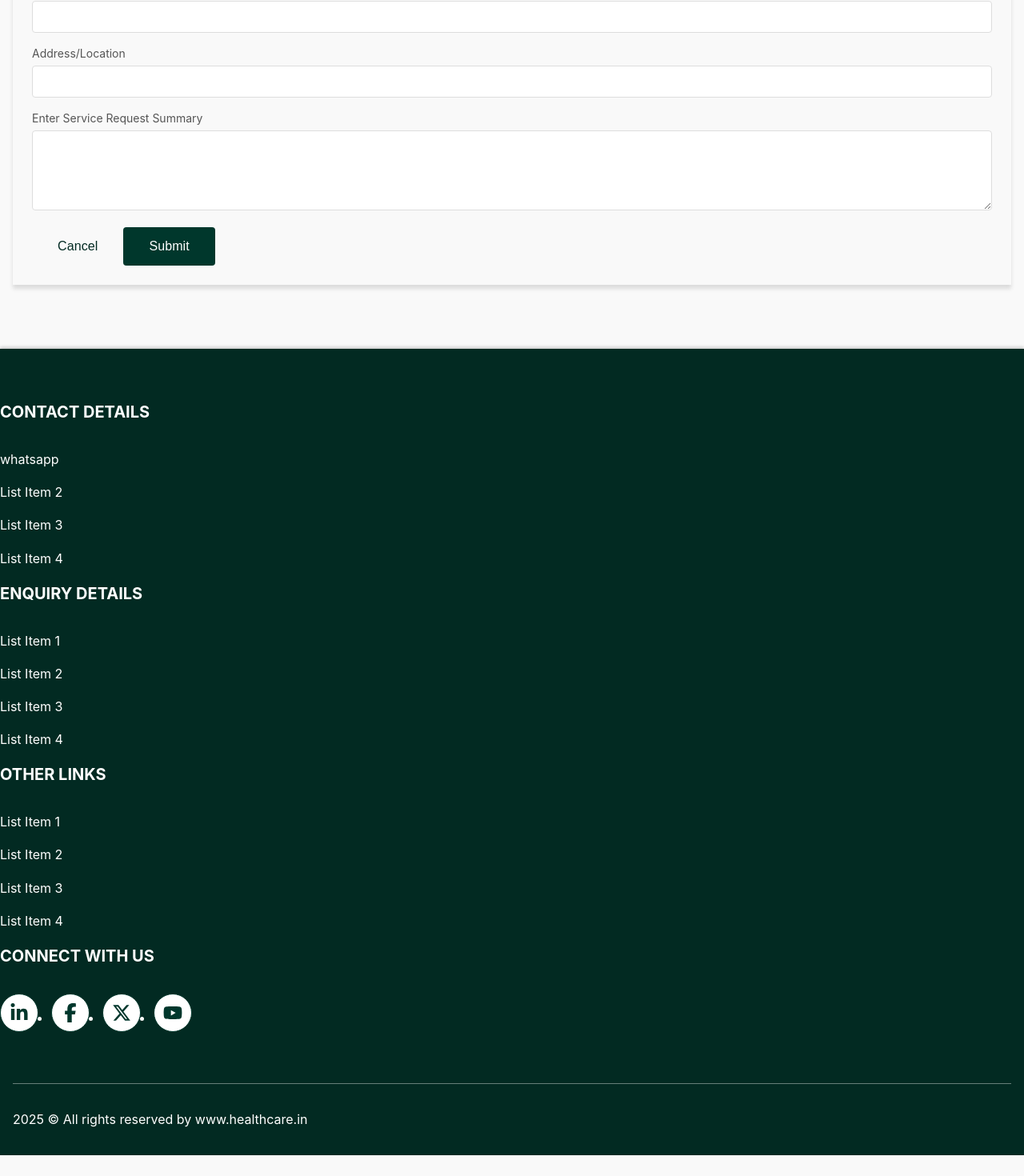
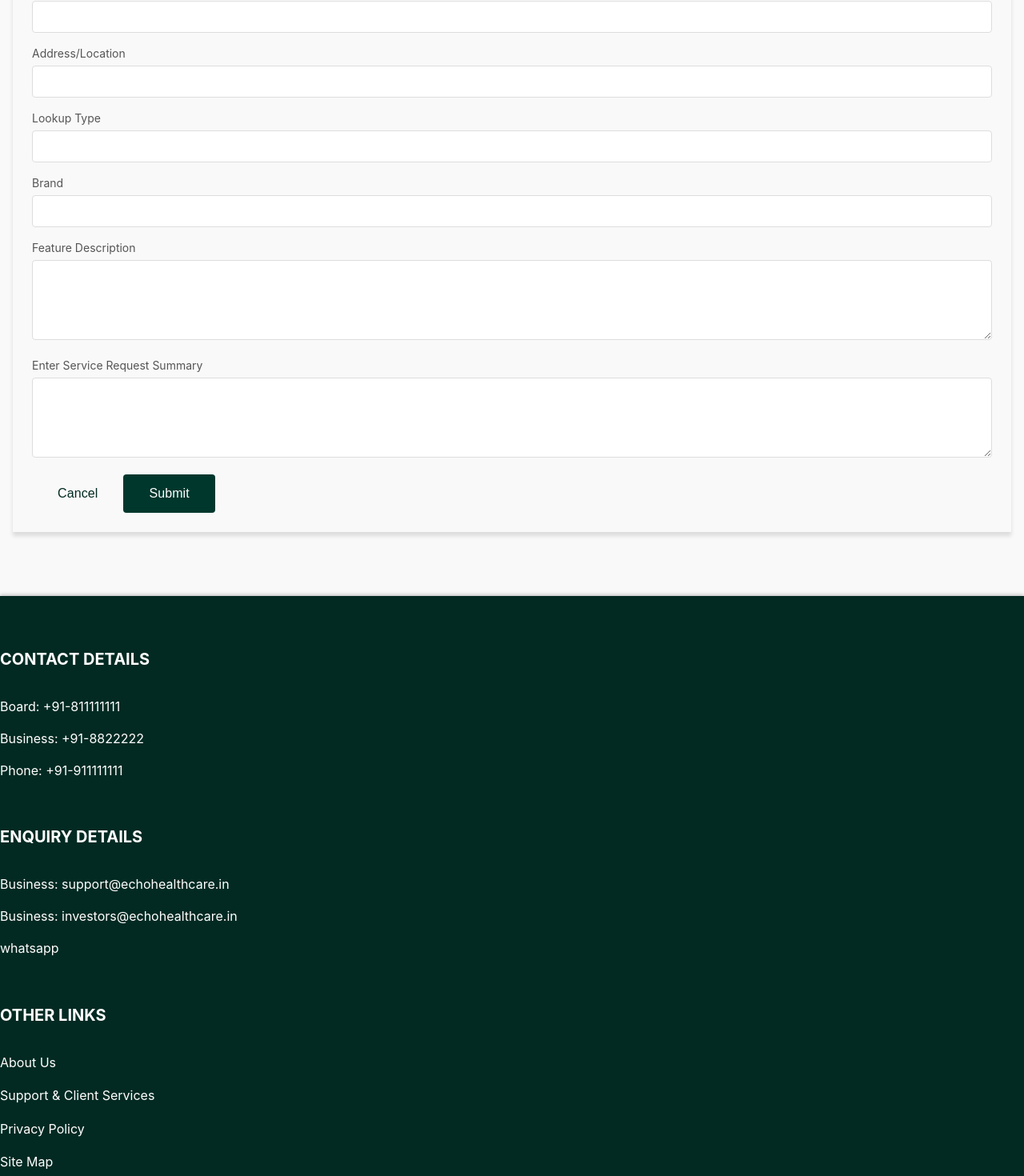
Before and after one commit to rajdevmaurya/echo-ui_v1, a React (Create React App) app: page /collection/jobs/1 in a window 1280 px wide. Shown: the part 714-2184 px from the top of the page at 80% size. Built offline with nearby package versions, Linux system fonts and the light colour scheme; no server answers; sample sign-in values are in the browser's storage; the HTML template or start-up script is replaced by a standard one.

Commit message:
Updated fixes
Updated fixes

```diff
--- a/src/components/admin/JobForm.js
+++ b/src/components/admin/JobForm.js
@@ -12,6 +12,7 @@ const JobServiceForm = () => {
     title: '',
     company: '',
     logoUrl: '',
+    lookupType: '',
     description: '',
     createDate: ''
   });
@@ -53,6 +54,9 @@ const JobServiceForm = () => {
             title: jobData.title,
             company: jobData.company,
             logoUrl: jobData.logoUrl,
+            lookupType: jobData.logoUrl,
+            brand: jobData.brand,
+            featureDescription: jobData.featureDescription,
             description: jobData.description,
             createDate: jobData.createDate
           });
@@ -165,12 +169,43 @@ const JobServiceForm = () => {
         label='Company'
         fieldErrorMsg='Company cannot be empty'
       />
+
+
       <Input
         className="validate"
         value={job.logoUrl}
         id="logoUrl"
         onChange={handleChange}
         label='Logo Url'
+      />
+
+     <Input
+        required
+        className="validate"
+        value={job.lookupType}
+        id="lookupType"
+        onChange={handleChange}
+        label='Lookup Type'
+        fieldErrorMsg='Lookup Typecannot be empty'
+      />
+      <Input
+        required
+        className="validate"
+        value={job.brand}
+        id="brand"
+        onChange={handleChange}
+        label='Brand'
+        fieldErrorMsg='Brand Typecannot be empty'
+      />
+     <Input
+        required
+        className="validate"
+         type='textarea'
+        value={job.featureDescription}
+        id="featureDescription"
+        onChange={handleChange}
+        label='Feature Description'
+        fieldErrorMsg='Feature Description Typecannot be empty'
       />
       <Input
         required
--- a/src/components/collection/JobServiceForm.js
+++ b/src/components/collection/JobServiceForm.js
@@ -11,6 +11,9 @@ const JobServiceForm = () => {
     title: '',
     company: '',
     logoUrl: '',
+    lookupType: '',
+    brand: '',
+    featureDescription: '',
     description: '',
     createDate: ''
   });
@@ -57,6 +60,9 @@ const JobServiceForm = () => {
           title: jobData.title,
           company: '',
           logoUrl: '',
+          lookupType: '',
+          brand: '',
+          featureDescription: '',
           description: '',
           createDate: jobData.createDate
         });
@@ -152,7 +158,7 @@ const JobServiceForm = () => {
                 required
                 label='Title'
                 className="validate"
-                value={jobData.title}
+                value={job.title}
                 id="title"
                 onChange={handleChange}
                 fieldErrorMsg='Title cannot be empty'
@@ -173,6 +179,35 @@ const JobServiceForm = () => {
                 onChange={handleChange}
                 label='Address/Location'
               />
+              <Input
+                required
+                className="validate"
+                value={jobData.lookupType}
+                id="lookupType"
+                onChange={handleChange}
+                label='Lookup Type'
+                fieldErrorMsg='Lookup Typecannot be empty'
+              />
+             <Input
+                required
+                className="validate"
+                value={jobData.brand}
+                id="brand"
+                onChange={handleChange}
+                label='Brand'
+                fieldErrorMsg='Brand cannot be empty'
+              />
+
+            <Input
+              required
+              className="materialize-textarea validate"
+              value={jobData.featureDescription}
+              id="featureDescription"
+              onChange={handleChange}
+              type="textarea"
+              label='Feature Description'
+              fieldErrorMsg='Feature Description Typecannot be empty'
+            />
               <Input
                 required
                 className="materialize-textarea validate"
--- a/src/components/layout/Footer.js
+++ b/src/components/layout/Footer.js
@@ -11,16 +11,16 @@ const Footer = () => {
             <h4>Contact Details</h4>
             <ul>
               <li>
-                <Link to='https://api.whatsapp.com/send?phone=+919999726505&text=Hello'>whatsapp</Link>
+              Board: +91-811111111
               </li>
               <li>
-                <Link to='/'>List Item 2</Link>
+              Business: +91-8822222
               </li>
               <li>
-                <Link to='/'>List Item 3</Link>
+              Phone: +91-911111111
               </li>
               <li>
-                <Link to='/'>List Item 4</Link>
+                <Link to='/'></Link>
               </li>
             </ul>
           </div>
@@ -28,16 +28,16 @@ const Footer = () => {
             <h4>Enquiry Details</h4>
             <ul>
               <li>
-                <Link to='/'>List Item 1</Link>
+              Business: support@echohealthcare.in
               </li>
               <li>
-                <Link to='/'>List Item 2</Link>
+              Business: investors@echohealthcare.in
               </li>
               <li>
-                <Link to='/'>List Item 3</Link>
+              <Link to='https://api.whatsapp.com/send?phone=+919999726505&text=Hello'>whatsapp</Link>
               </li>
               <li>
-                <Link to='/'>List Item 4</Link>
+                <Link to='/'></Link>
               </li>
             </ul>
           </div>
@@ -45,16 +45,16 @@ const Footer = () => {
             <h4>Other Links</h4>
             <ul>
               <li>
-                <Link to='/'>List Item 1</Link>
+              <Link to='/'>About Us</Link>
               </li>
               <li>
-                <Link to='/'>List Item 2</Link>
+                <Link to='/'>Support & Client Services</Link>
               </li>
               <li>
-                <Link to='/'>List Item 3</Link>
+                <Link to='/'>Privacy Policy</Link>
               </li>
               <li>
-                <Link to='/'>List Item 4</Link>
+                <Link to='/'>Site Map</Link>
               </li>
             </ul>
           </div>
@@ -87,10 +87,10 @@ const Footer = () => {
         <div className={`${classes['footer-bottom']}`}>
           <p className='right-align'>
             {new Date().getFullYear()} &copy; All rights reserved by{' '}
-            <Link to="https://www.healthcare.in"
+            <Link to="https://echohealthcare.in"
               target="_blank"
               rel="noopener noreferrer">
-              www.healthcare.in
+              www.echohealthcare.in
             </Link>
           </p>
         </div>
```
